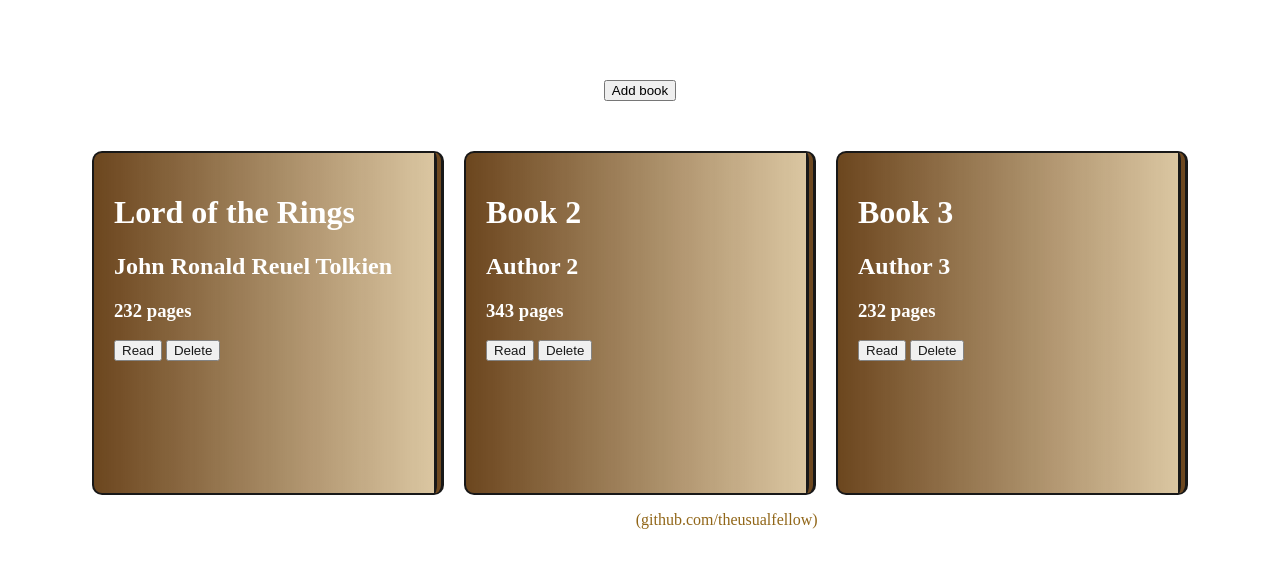
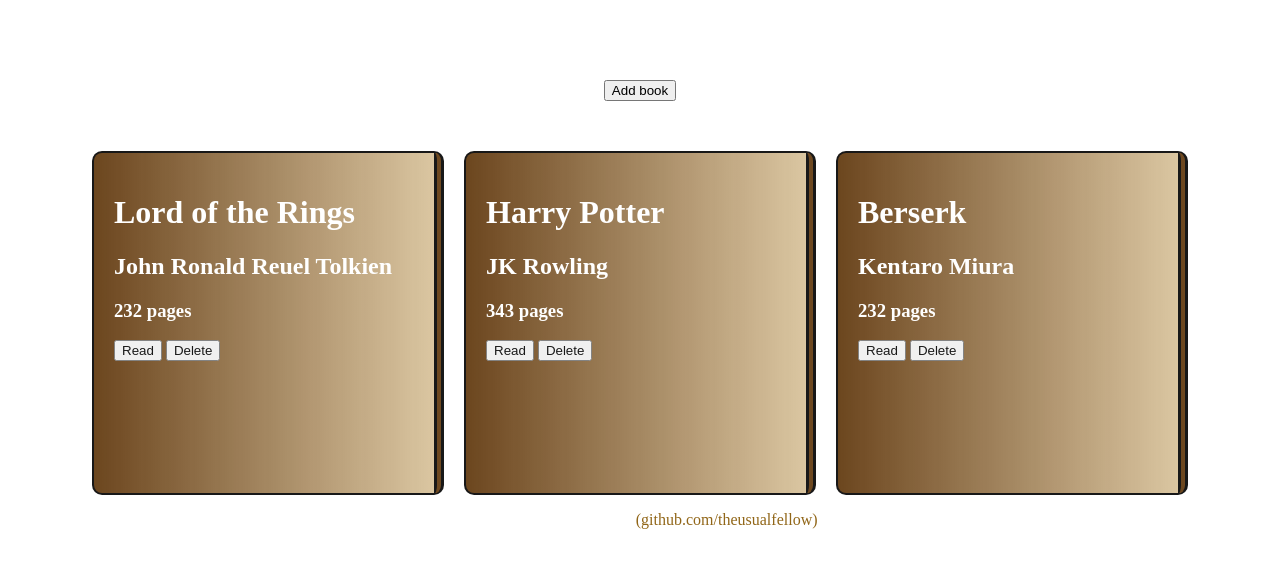
Before and after one commit to theusualfellow/library, a plain HTML site: page index.html in a window 1280 px wide. Drawn offline with Linux system fonts and the light colour scheme.

Commit message:
Change book information

```diff
--- a/index.html
+++ b/index.html
@@ -24,15 +24,15 @@
                 <button class="delete"> Delete</button>
             </div>
             <div class="book">
-                <h1 class="title">Book 2</h1>
-                <h2 class="author">Author 2</h2>
+                <h1 class="title">Harry Potter</h1>
+                <h2 class="author">JK Rowling</h2>
                 <h3 class="pages">343 pages</h3>
                 <button class="readStatus">Read</button>
                 <button class="delete"> Delete</button>
             </div>
             <div class="book">
-                <h1 class="title">Book 3</h1>
-                <h2 class="author">Author 3</h2>
+                <h1 class="title">Berserk</h1>
+                <h2 class="author">Kentaro Miura</h2>
                 <h3 class="pages">232 pages</h3>
                 <button class="readStatus">Read</button>
                 <button class="delete"> Delete</button>
```
